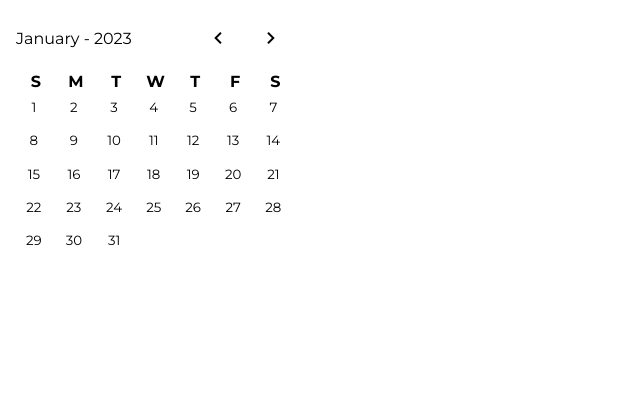
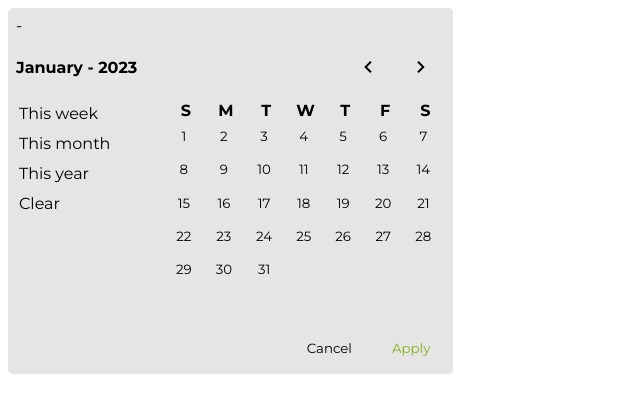
Before and after one commit to AndersonAndrad/poc-date-range-pricker, an Angular app: page / in a window 1280 px wide. Shown: the top 412 px of the page, without its empty margins (0-640 px from the left). Built offline with nearby package versions, Linux system fonts and the light colour scheme.

Commit message:
add pre filters in calendar

```diff
--- a/src/app/app.component.html
+++ b/src/app/app.component.html
@@ -1,5 +1,10 @@
 <div class="container">
-  <div class="header">
+  <header>
+    <div class="selected-days">
+      <label>{{this.startDate?.fullDate | date}} - </label>
+      <label>{{this.endDate?.fullDate | date}}</label>
+    </div>
+    <div class="selected-months">
       <div>{{getFullMonth()}} - {{currentYear}}</div>
       <div class="buttons">
         <button (click)="previousMonth()">
@@ -14,6 +19,17 @@
         </button>
       </div>
     </div>
+  </header>
+  <main>
+    <div class="options">
+      <ul>
+        <li (click)="preFilter('this-week')">This week</li>
+        <li (click)="preFilter('this-month')">This month </li>
+        <li (click)="preFilter('this-year')">This year</li>
+        <li (click)="preFilter('clear')">Clear</li>
+      </ul>
+    </div>
+    <div class="calendar">
       <table>
         <thead>
         <th>s</th>
@@ -47,3 +63,9 @@
         </tbody>
       </table>
     </div>
+  </main>
+  <footer>
+    <button>Cancel</button>
+    <button>Apply</button>
+  </footer>
+</div>
--- a/src/app/app.component.scss
+++ b/src/app/app.component.scss
@@ -2,6 +2,9 @@
   margin: 0;
   padding: 0;
 }
+
+
+
 
 .day {
   width: 100%;
@@ -75,11 +78,92 @@
 
 .container{
   width: fit-content;
-  padding: 8px;
-
+  background: #e5e5e5;
+  min-height: 350px;
+  border-radius: 5px;
   display: flex;
   flex-direction: column;
   gap: 12px;
+  padding: 8px;
+
+  header {
+    display: flex;
+    flex-direction: column;
+    gap: 10px;
+
+    .selected-days {
+      display: flex;
+      gap: 10px;
+    }
+
+    .selected-months {
+      display: flex;
+      align-items: center;
+      justify-content: space-between;
+
+      font-weight: bold;
+    }
+  }
+
+  main{
+    display: flex;
+    flex-grow: 1;
+
+    .options {
+      width: 150px;
+
+      ul {
+        list-style: none;
+
+        li {
+          padding: 2px;
+
+          border: transparent solid 0.5px;
+
+          &.selected {
+            color: #7DB61C;
+          }
+
+          &:hover {
+            cursor: pointer;
+            font-weight: bold;
+
+            border: #7DB61C solid 0.5px;
+            padding: 2px 5px;
+            border-radius: 4px;
+
+            width: fit-content;
+          }
+
+          & + li {
+            margin-top: 5px;
+          }
+        }
+      }
+    }
+  }
+
+  footer {
+    display: flex;
+    justify-content: flex-end;
+    gap: 10px;
+
+    > button {
+      border: none;
+      padding: 10px 15px;
+      background: none;
+
+      &:last-child{
+        color: #7DB61C;
+      }
+
+      &:hover {
+        cursor: pointer;
+        font-weight: bold;
+      }
+    }
+  }
+
 }
 
 table {
--- a/src/app/app.component.ts
+++ b/src/app/app.component.ts
@@ -21,8 +21,10 @@ export class AppComponent {
 
   private allDays: any[] = []
 
-  private startDate: IDay | undefined = undefined;
+  public startDate: IDay | undefined = undefined;
   public endDate: IDay | undefined = undefined;
+
+  public countDaysRange: number = 0;
 
   public months = new Map<string, IDay[]>();
 
@@ -36,7 +38,91 @@ export class AppComponent {
     return new Date(year, month, 1);
   }
 
-  private firstSelection = false;
+  preFilter(filter: IPreFilter) {
+    let index;
+    this.startDate = undefined;
+    this.endDate = undefined;
+    this.unselectAllDays()
+
+    switch (filter) {
+
+      case "clear":
+        this.countDaysRange = 0;
+        this.startDate = undefined;
+        this.endDate = undefined;
+        this.unselectAllDays()
+        return
+      case "this-year":
+        const tempMonth = this.currentMonth
+
+        const firstMonth = this.months.get(`${fullMonth[0]}-${this.currentYear}`)
+
+        if (!firstMonth) return
+
+        index = firstMonth.findIndex(day => day.id)
+
+        firstMonth[index].selected = true
+
+        this.startDate = firstMonth[index]
+
+        this.currentMonth = 11
+        this.makeDays()
+
+        const lastMonth = this.months.get(`${fullMonth[11]}-${this.currentYear}`)
+
+        if (!lastMonth) return
+
+        lastMonth[lastMonth.length - 1].selected = true
+
+        this.endDate = lastMonth[lastMonth.length - 1]
+
+
+        this.currentMonth = tempMonth
+
+        this.markRange()
+        this.makeDays()
+        return
+      case "this-week":
+        const firstDayWeek = this.date.getDate() - this.date.getDay()
+        const lastDayWeek = firstDayWeek + 6
+
+        const thisWeekMonth = this.months.get(`${fullMonth[this.currentMonth]}-${this.currentYear}`)
+
+        if(!thisWeekMonth) return
+
+        index = thisWeekMonth.findIndex(day => day.day === String(firstDayWeek))
+
+        thisWeekMonth[index].selected = true
+
+        this.startDate = thisWeekMonth[index]
+
+        index = thisWeekMonth.findIndex(day => day.day === String(lastDayWeek))
+
+        thisWeekMonth[index].selected = true
+
+        this.endDate = thisWeekMonth[index]
+
+        this.markRange()
+        return
+      case "this-month":
+        const month = this.months.get(`${fullMonth[this.currentMonth]}-${this.currentYear}`)
+
+        if(!month) return
+
+        index = month.findIndex(day => day.day)
+
+        month[index].selected = true
+
+        this.startDate = month[index]
+
+        month[month.length - 1].selected = true
+
+        this.endDate = month[month.length - 1]
+
+        this.markRange()
+        return
+    }
+  }
 
   public selectDay(selectedDay: IDay) {
     const monthKey = fullMonth[selectedDay.fullDate.getMonth()]
@@ -46,6 +132,8 @@ export class AppComponent {
 
     month.map(day => {
       if (day.id === selectedDay.id) {
+        this.countDaysRange = 1;
+
         if (!this.startDate) {
           day.selected = true;
           this.startDate = day;
@@ -86,6 +174,8 @@ export class AppComponent {
         }
       }
     })
+
+
   }
 
   private unselectAllDays() {
@@ -97,9 +187,13 @@ export class AppComponent {
       month.map(day => {
         if (!day.id) return
 
-        if (this.startDate && this.startDate.id === day.id) return
+        if (this.startDate && this.startDate.id === day.id) {
+          return
+        }
 
-        if (this.endDate && this.endDate.id === day.id) return
+        if (this.endDate && this.endDate.id === day.id) {
+          return
+        }
 
         day.selected = false
         day.inRange = false
@@ -110,6 +204,8 @@ export class AppComponent {
   private markRange() {
     if (!this.startDate) return
     if (!this.endDate) return
+
+    this.countDaysRange = 2;
 
     Array.from(this.months.keys()).map(key => {
       const month = this.months.get(key)
@@ -124,7 +220,10 @@ export class AppComponent {
           this.endDate &&
           this.startDate.fullDate < day.fullDate &&
           this.endDate.fullDate > day.fullDate
-        ) day.inRange = true
+        ) {
+          day.inRange = true
+          this.countDaysRange++
+        }
       })
     })
   }
@@ -137,8 +236,8 @@ export class AppComponent {
       this.currentYear--
     }
 
-
     this.makeDays()
+    this.markRange()
   }
 
   public nextMonth() {
@@ -149,8 +248,8 @@ export class AppComponent {
       this.currentYear++
     }
 
-
     this.makeDays()
+    this.markRange()
   }
 
   public makeDays() {
@@ -178,7 +277,7 @@ export class AppComponent {
     for (let i = 1; i < (lastDayCurrentMonth.getDate() + 1); i++) {
       this.allDays.push({
         id: this.base64(),
-        day: i,
+        day: `${i}`,
         fullDate: new Date(
           this.currentYear,
           this.currentMonth,
@@ -219,7 +318,7 @@ export class AppComponent {
     return result;
   }
 
-  private getMonthKey(month: number){
+  private getMonthKey(month: number) {
     return `${fullMonth[month]}-${this.currentYear}`
   }
 
@@ -274,3 +373,11 @@ const smallMonth = [
   "Oct",
   "Nov",
   "Dec"]
+
+type IPreFilter =
+  'last-week' |
+  'this-week' |
+  'this-month' |
+  'last-90-days' |
+  'this-year' |
+  'clear'
```
Lines whose indentation alone changed are shown as unchanged.
